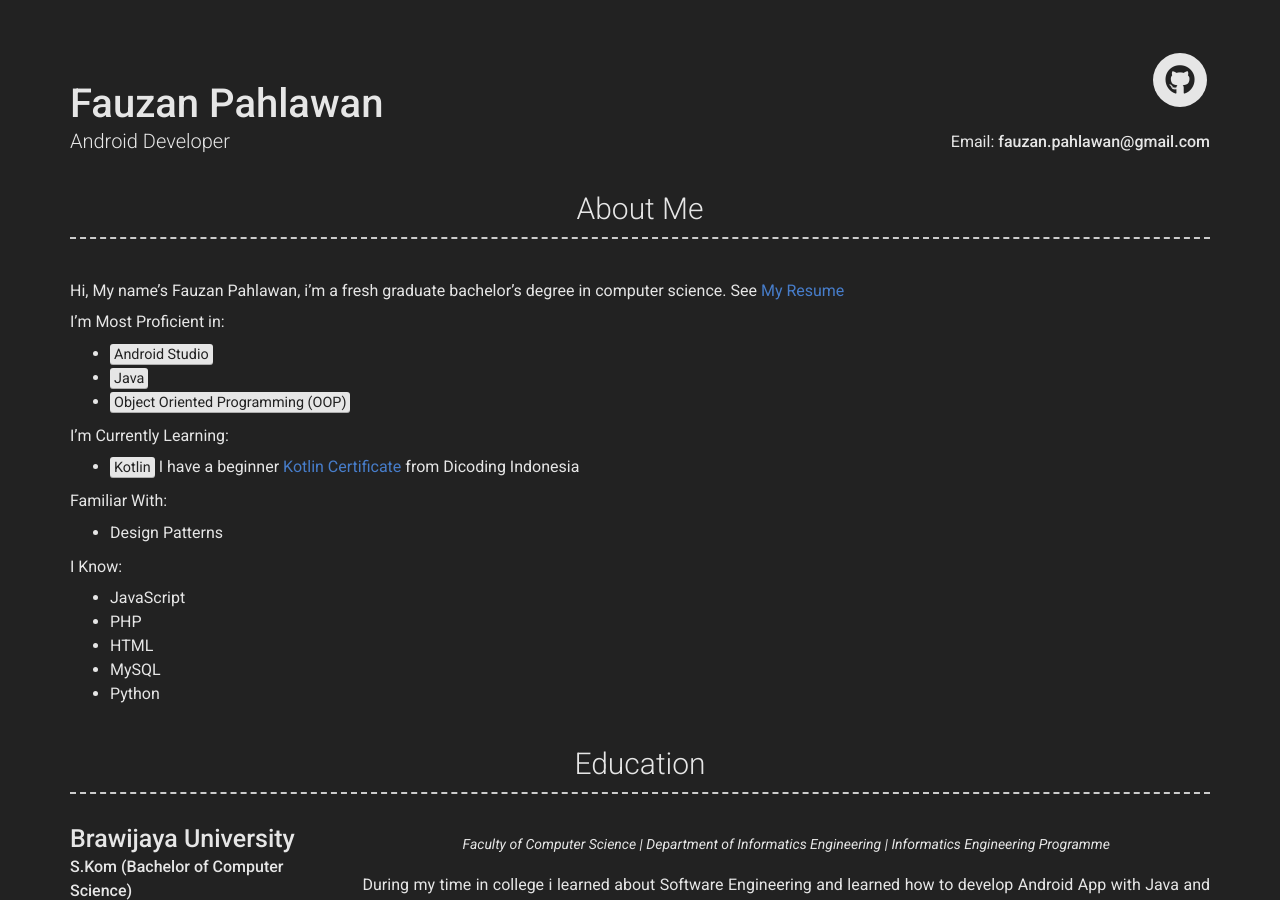
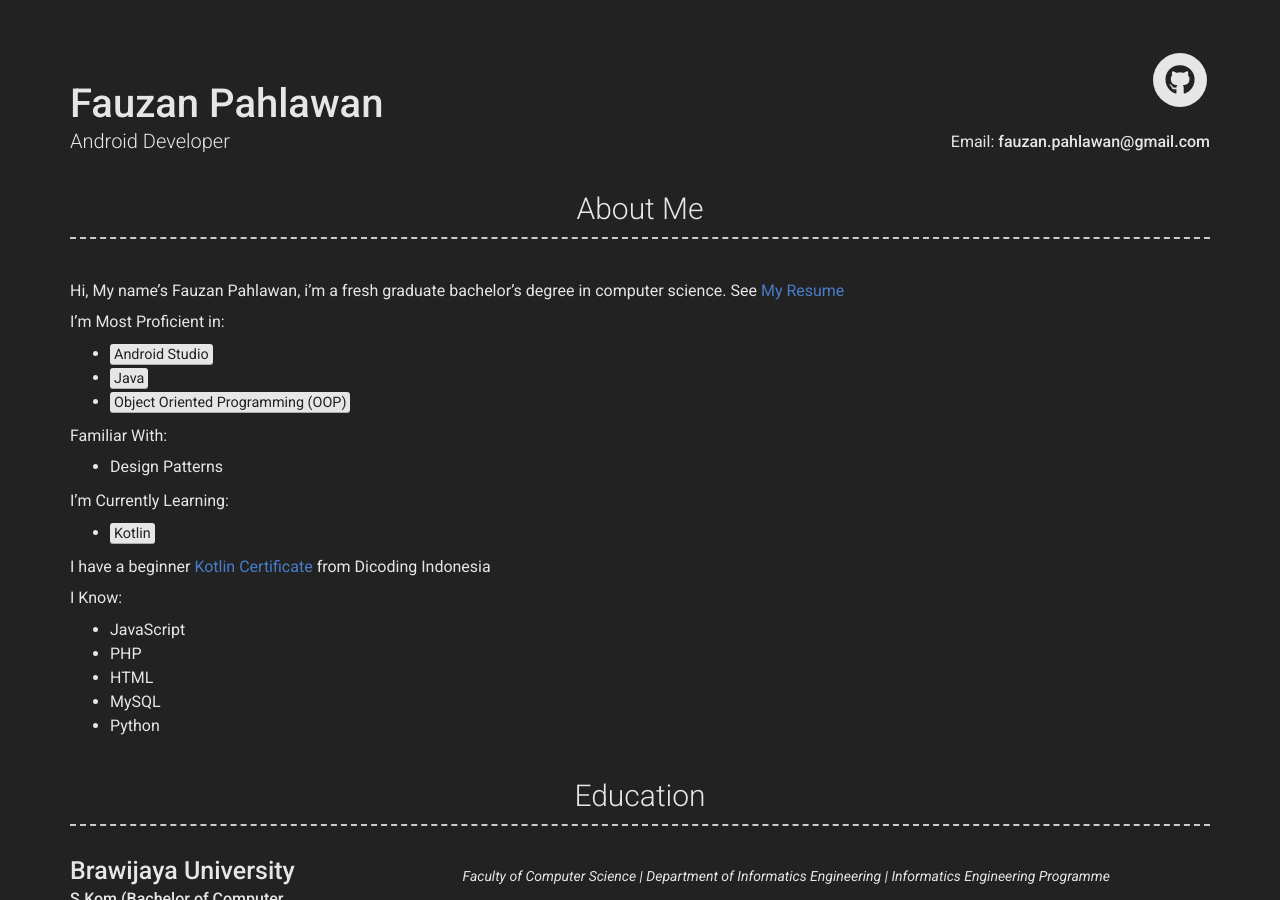
Before and after one commit to fauzanpahlawan/fauzanpahlawan.github.io, a Jekyll site: the page built from index.md, in a window 1280 px wide and 900 px high. Built offline with Jekyll 4.4.1, drawn with Linux system fonts in a browser that asks for light colours; nearby versions of some CDN libraries; part of the change alters nothing that is shown.

Commit message:
edit about

```diff
--- a/_config.yml
+++ b/_config.yml
@@ -53,12 +53,13 @@ about_content: | # this will include new lines to allow paragraphs
     - <mark>Java</mark>
     - <mark>Object Oriented Programming (OOP)</mark>
 
+  Familiar With:
+    - Design Patterns
+
   I'm Currently Learning:
     - <mark>Kotlin</mark>
+
     I have a beginner [Kotlin Certificate](https://drive.google.com/open?id=1LS75ogIS8p1bYaZJwZ2GTwH-YaHWesrR) from Dicoding Indonesia
-
-  Familiar With:
-    - Design Patterns
 
   I Know:
     - JavaScript
```
